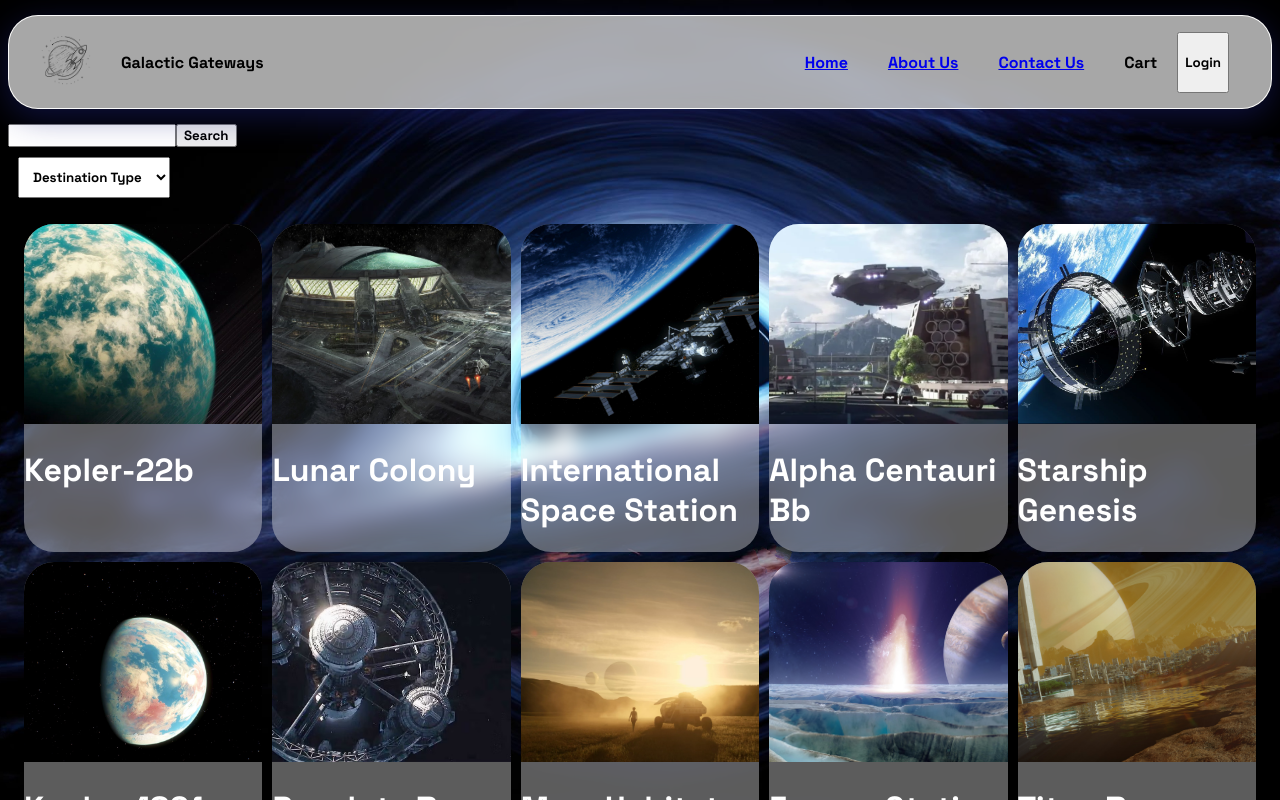
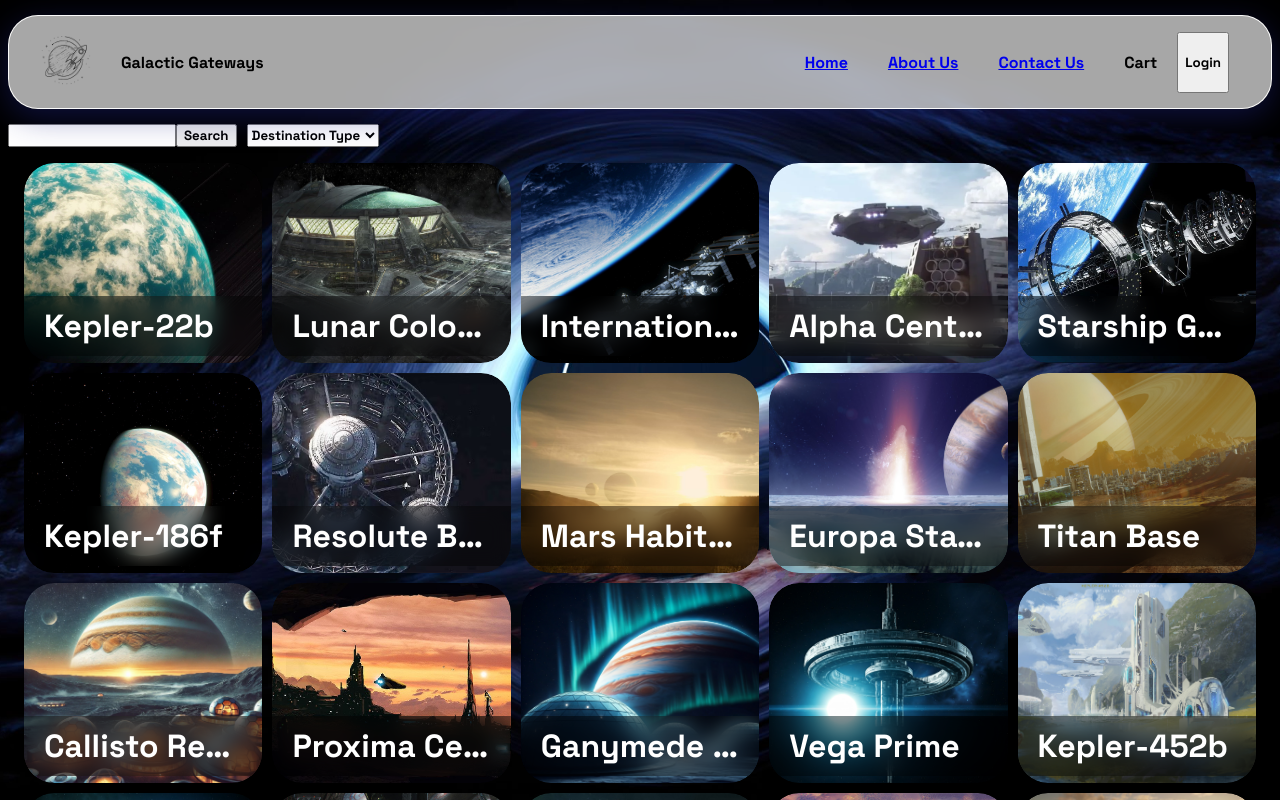
Before and after one commit to KaranKhandekar1729/Namaste-React, a React (Vite) app: page / in a window 1280 px wide. Shown: the top 800 px of the page. Built offline with nearby package versions, Linux system fonts and the light colour scheme.

Commit message:
added destination page and changed styling for cards

```diff
--- a/index.css
+++ b/index.css
@@ -17,6 +17,7 @@ body {
     -moz-background-size: cover;
     background-size: cover;
     columns: #fff;
+    color: white;
 }
 
 .header {
@@ -25,6 +26,7 @@ body {
     position: sticky fixed;
     justify-content: space-between;
     align-items: center;
+    color: black;
     padding: 1rem 2rem;
     height: 60px;
     border-radius: 30px;
@@ -43,18 +45,20 @@ body {
     height: 50px;
     filter: brightness(0.3);
 }
+
 .nav-items {
     display: table;
     width: 100%;
 }
-.nav-items > ul {
+
+.nav-items>ul {
     display: flex;
     padding: 5px;
     margin: 5px;
     list-style-type: none;
 }
 
-.nav-items > ul >  li {
+.nav-items>ul>li {
     cursor: pointer;
     padding: 10px;
     margin: 10px;
@@ -67,57 +71,72 @@ body {
 .des-cards-row {
     padding: 1rem;
     display: grid;
-    grid-template-columns: repeat(5, 1fr); /* Default: 4 cards per row */
-    gap: 10px; /* Space between cards */
+    grid-template-columns: repeat(5, 1fr);
+    /* Default: 4 cards per row */
+    gap: 10px;
+    /* Space between cards */
 }
 
 /* For tablets (screen width 768px and up to 1024px) */
 @media (max-width: 1024px) {
     .des-cards-row {
-        grid-template-columns: repeat(3, 1fr); /* 3 cards per row */
+        grid-template-columns: repeat(3, 1fr);
+        /* 3 cards per row */
     }
 }
 
 /* For mobile devices (screen width up to 767px) */
 @media (max-width: 767px) {
     .des-cards-row {
-        grid-template-columns: repeat(2, 1fr); /* 2 cards per row */
+        grid-template-columns: repeat(2, 1fr);
+        /* 2 cards per row */
     }
 }
 
 .des-card {
-    margin-right: 15px;
     width: 100%;
-    height: auto;
+    height: 200px;
     font-size: 10;
     color: white;
     text-shadow: 0 8px 32px 0 rgba(255, 255, 255, 0.2);
-    background: rgba(255, 255, 255, 0.362);
-    backdrop-filter: blur(10px);
-    -webkit-backdrop-filter: blur(10px);
     border-radius: 30px;
+    position: relative;
+    overflow: hidden;
 }
 
 .des-card:hover {
     cursor: pointer;
     border: 1px solid rgba(255, 255, 255, 0.256);
-    box-shadow: 0 8px 32px 0 rgba(0, 0, 0, 0.911);
+    /* box-shadow: 0 8px 32px 0 rgba(0, 0, 0, 0.911); */
 }
 
+
 .des-card h1 {
-    padding: 10;
-    margin: 10;
+    position: absolute;
+    background: rgba(0, 0, 0, 0.415);
+    backdrop-filter: blur(10px);
+    -webkit-backdrop-filter: blur(10px);
+    width: calc(100% - 40px);
+    bottom: -14px;
+    padding-inline: 20px;
+    padding-block: 10px;
+    white-space: nowrap;
+    overflow: hidden;
+    text-overflow: ellipsis;
+    /* margin: 10; */
 }
 
 .des-image {
-    height: 200px;
+    height: 100%;
     width: 100%;
     object-fit: cover;
-    border-top-left-radius: 30px;
-    border-top-right-radius: 30px;
+    border-radius: 30px;
 }
 
 .filter-btn {
-    margin: 10px;
-    padding: 10px;
+    margin-left: 10px;
 }
+
+.filter {
+    display: flex;
+}
--- a/package.json
+++ b/package.json
@@ -26,7 +26,8 @@
   },
   "dependencies": {
     "react": "^18.3.1",
-    "react-dom": "^18.3.1"
+    "react-dom": "^18.3.1",
+    "react-router-dom": "^7.0.1"
   },
   "browserslist": [
     "last 2 version"
--- a/src/components/Body.js
+++ b/src/components/Body.js
@@ -1,6 +1,8 @@
 import DestinationCard from "./DestinationCard";
 import desData from "../utils/api";
-import { useEffect, useState } from "react";
+import { useState } from "react";
+import { Link } from "react-router";
+
 
 const Body = () => {
     //local state variable - Super powerful variable
@@ -66,10 +68,10 @@ const Body = () => {
             <div className="des-cards-row">
                 {
                     desDataType?.map((card, index) => (
-                        <DestinationCard
+                        <Link to={"/destinations/" + desData.id}><DestinationCard
                             key={index}
                             desData={card}
-                        />
+                        /></Link>
                     ))
                 }
             </div>
--- /dev/null
+++ b/src/components/DestinationInfo.js
@@ -0,0 +1,15 @@
+const DestinationInfo = () => {
+    return (
+        <div className="Info">
+            <h1>name of the destination</h1>
+            <h2>Info</h2>
+            <ul>
+                <li>Ship</li>
+                <li>Suit</li>
+                <li>Add-Ons</li>
+            </ul>
+        </div>
+    );
+};
+
+export default DestinationInfo;
```
Also changed, not shown: 1 other file (tests, documents, lock files or other folders).
